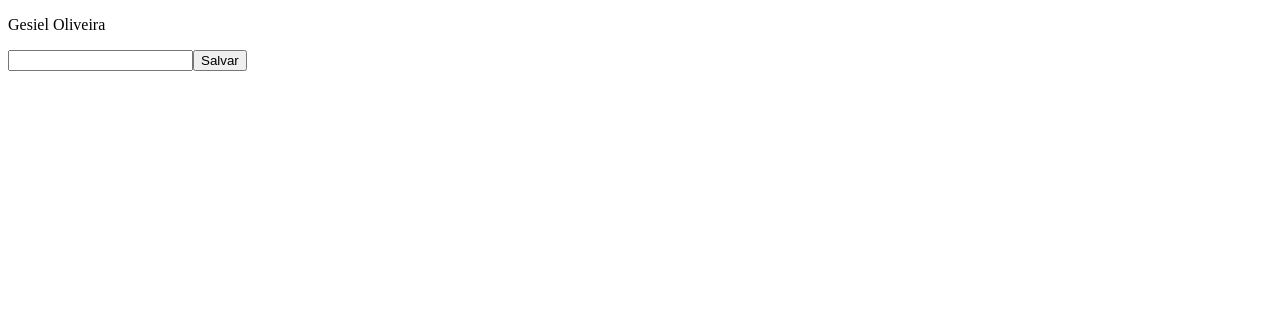
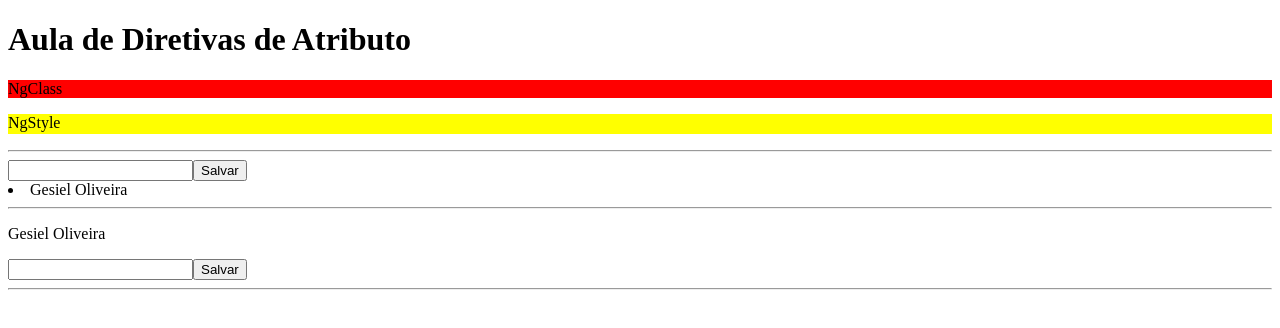
Before and after one commit to gesielbr/meu-primeiro-app, an Angular app: page / in a window 1280 px wide. Shown: the top 328 px of the page. Built offline with nearby package versions, Linux system fonts and the light colour scheme.

Commit message:
Ng Content

```diff
--- a/src/app/app.component.ts
+++ b/src/app/app.component.ts
@@ -5,7 +5,10 @@ import { Component, OnInit } from '@angular/core';
   template: `
     <!-- <app-data-binding></app-data-binding>-->
     <!-- <app-diretivas-estruturais></app-diretivas-estruturais> -->
-    <app-diretivas-atributos></app-diretivas-atributos>
+    <app-diretivas-atributos>
+      <h1>Aula de Diretivas de Atributo</h1>
+      <hr />
+    </app-diretivas-atributos>
     <router-outlet></router-outlet>
   `,
 })
--- a/src/app/diretivas-atributos/diretivas-atributos.component.html
+++ b/src/app/diretivas-atributos/diretivas-atributos.component.html
@@ -1,4 +1,6 @@
-<!-- <div *ngIf="nome != 'Gesiel'">
+<ng-content select="h1"></ng-content>
+
+<div *ngIf="nome != 'Gesiel'">
   <p [ngClass]="{ active: valor, disabled: !valor }">NgClass</p>
   <p [ngStyle]="{ 'background-color': background, height: height }">NgStyle</p>
 </div>
@@ -9,7 +11,9 @@
 
 <button (click)="salvar()">Salvar</button>
 
-<li *ngFor="let item of list">{{ item.nome }}</li> -->
+<li *ngFor="let item of list">{{ item.nome }}</li>
+
+<hr />
 
 <ng-template ngFor let-item [ngForOf]="list">
   <p>{{ item.nome }}</p>
@@ -18,3 +22,5 @@
 <input [(ngModel)]="nome" />
 
 <button (click)="salvar()">Salvar</button>
+
+<ng-content select="hr"></ng-content>
```
